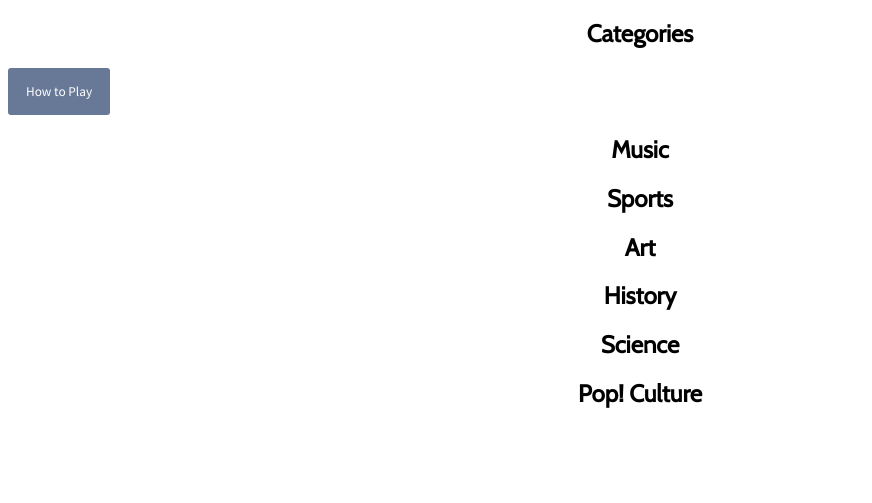
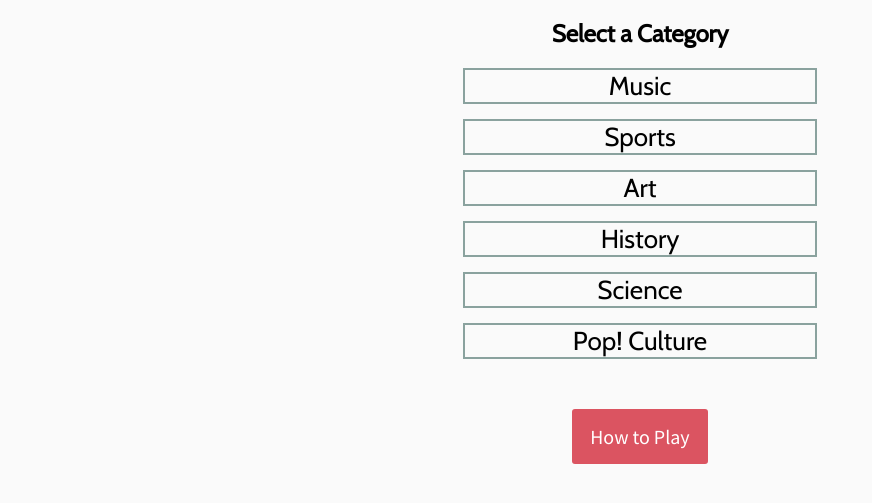
Before and after one commit to kristenmoran/seir-323-project-1, a plain HTML site: page index.html in a window 1280 px wide. Shown: the part 63-566 px from the top of the page, without its empty margins (0-872 px from the left). Drawn offline with nearby package versions, Linux system fonts and the light colour scheme.

Commit message:
bronze medal styling complete

```diff
--- a/index.html
+++ b/index.html
@@ -10,9 +10,18 @@
 		<link rel="stylesheet" href="styles.css" />
 		<title>Trivia</title>
 	</head>
-	<body>
+    <body>
 		<h1>Test Your Knowledge</h1>
-		<h2>Categories</h2>
+		<h2>Select a Category</h2>
+		<section class="category-arena">
+			<div class="categories" id="music">Music</div>
+			<div class="categories" id="sports">Sports</div>
+			<div class="categories" id="art">Art</div>
+			<div class="categories" id="history">History</div>
+			<div class="categories" id="science">Science</div>
+			<div class="categories" id="pop-culture">Pop! Culture</div>
+			</div>
+		</section>
 		<button class="modal-buttons" id="openModal">How to Play</button>
 		<div id="modal-instructions">
 			<div id="instructions-text">
@@ -29,26 +38,6 @@
 				</div>
 			</div>
 		</div>
-		<section class="category-arena">
-			<div class="categories" id="music">
-				<h1>Music</h1>
-			</div>
-			<div class="categories" id="sports">
-				<h1>Sports</h1>
-			</div>
-			<div class="categories" id="art">
-				<h1>Art</h1>
-			</div>
-			<div class="categories" id="history">
-				<h1>History</h1>
-			</div>
-			<div class="categories" id="science">
-				<h1>Science</h1>
-			</div>
-			<div class="categories" id="pop-culture">
-				<h1>Pop! Culture</h1>
-			</div>
-		</section>
 		<script src="app.js"></script>
-	</body>
+    </body>
 </html>
--- a/styles.css
+++ b/styles.css
@@ -1,17 +1,55 @@
 body {
 	background-position: center;
+	background-color: #fafafa;
 }
 
 h1 {
 	font-family: 'Cabin', sans-serif;
 	text-align: center;
-	display: auto;
 }
 
 h2 {
 	font-family: 'Cabin', sans-serif;
 	text-align: center;
-	display: auto;
+}
+
+/* for if i can figure out how to put three in a row with two columns
+
+div#music, div#sports, div#art {
+    flex-direction: column;
+    border: #db5461 2px solid;
+    height: 100%;
+    width: 100%
+}
+
+div#history, div#science, div#pop-culture {
+    flex-wrap: wrap;
+    flex-direction: row;
+    border: #db5461 2px solid;
+} */
+
+button {
+	display: flex;
+	text-align: center;
+	margin: 50px auto;
+}
+
+.categories {
+	font-family: 'Cabin', sans-serif;
+	text-align: center;
+	font-size: 26px;
+	margin: 15px auto;
+	border: #8aa29e solid 2px;
+	width: 350px;
+}
+
+.categories:hover {
+	color: white;
+	background-color: #8aa29e;
+}
+
+#openModal {
+	font-size: 20px;
 }
 
 #modal-instructions {
@@ -29,20 +67,20 @@ h2 {
 }
 
 #instructions-text {
-	background-color: white;
+	background-color: #e3f2fd;
 	font-family: 'Source Sans Pro', sans-serif;
-	height: 350px;
+	height: 250px;
 	width: 550px;
 	border-radius: 2px;
-	box-shadow: 0 2px 2px rgba(0, 0, 0, 0.2);
-	padding: 2%;
+	box-shadow: 2px 2px rgba(0, 0, 0, 0.2);
+	padding: 10px;
 	margin: 150px auto;
 	line-height: 120%;
 }
 
 .modal-buttons {
 	padding: 15px 18px;
-	background-color: #677996;
+	background-color: #db5461;
 	border: none;
 	outline: none;
 	border-radius: 3px;
@@ -54,4 +92,5 @@ h2 {
 
 #modal-footer {
 	text-align: right;
+	padding-top: 15px;
 }
```
